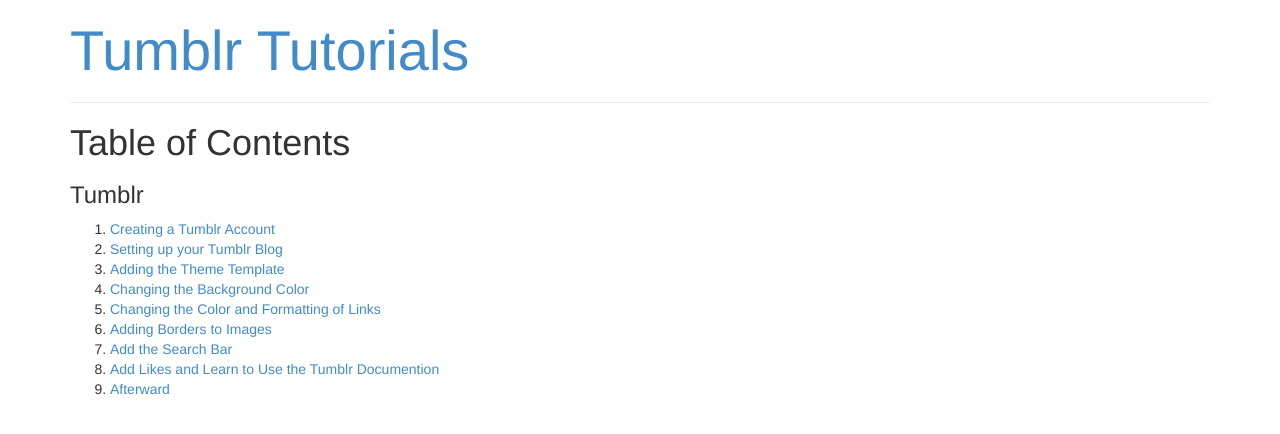
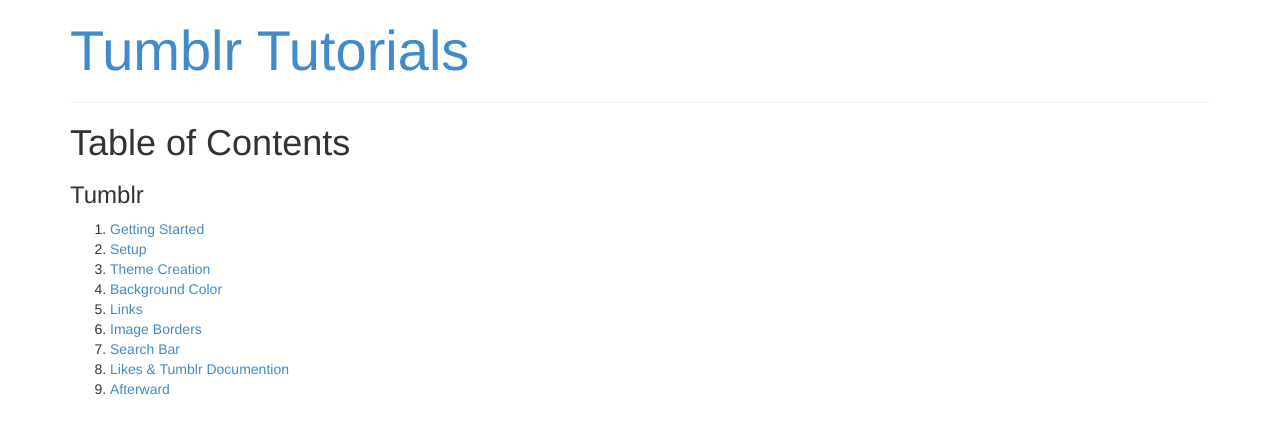
Before and after one commit to mcwic/tumblrtutorial, a Jekyll site: the page built from index.md, in a window 1280 px wide. Shown: the top 434 px of the page. Built offline with Jekyll 4.4.1, drawn with Linux system fonts in a browser that asks for light colours; Markdown is read by kramdown in place of the engine named in the settings.

Commit message:
updated toc

```diff
--- a/index.md
+++ b/index.md
@@ -6,12 +6,12 @@ title: Tumblr Tutorial
 # Table of Contents
 
 ### Tumblr
-0. [Creating a Tumblr Account](./contents/start)
-1. [Setting up your Tumblr Blog](./contents/setup)
-2. [Adding the Theme Template](./contents/theme)
-3. [Changing the Background Color](./contents/backgroundcolor)
-4. [Changing the Color and Formatting of Links](./contents/linkcolor)
-5. [Adding Borders to Images](./contents/imageborder)
-6. [Add the Search Bar](./contents/searchbar)
-7. [Add Likes and Learn to Use the Tumblr Documention](./contents/likes)
+0. [Getting Started](./contents/start)
+1. [Setup](./contents/setup)
+2. [Theme Creation](./contents/theme)
+3. [Background Color](./contents/backgroundcolor)
+4. [Links](./contents/linkcolor)
+5. [Image Borders](./contents/imageborder)
+6. [Search Bar](./contents/searchbar)
+7. [Likes & Tumblr Documention](./contents/likes)
 8. [Afterward](./contents/afterward)
```
